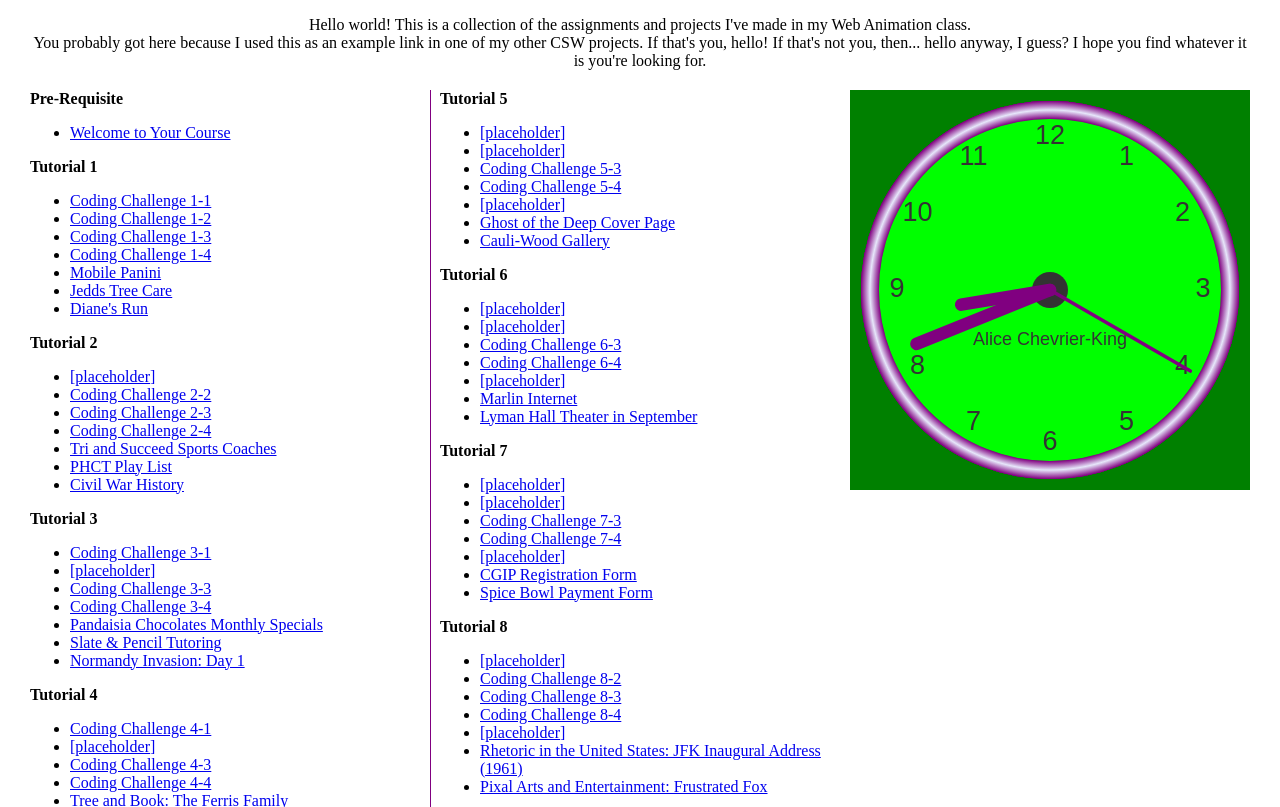
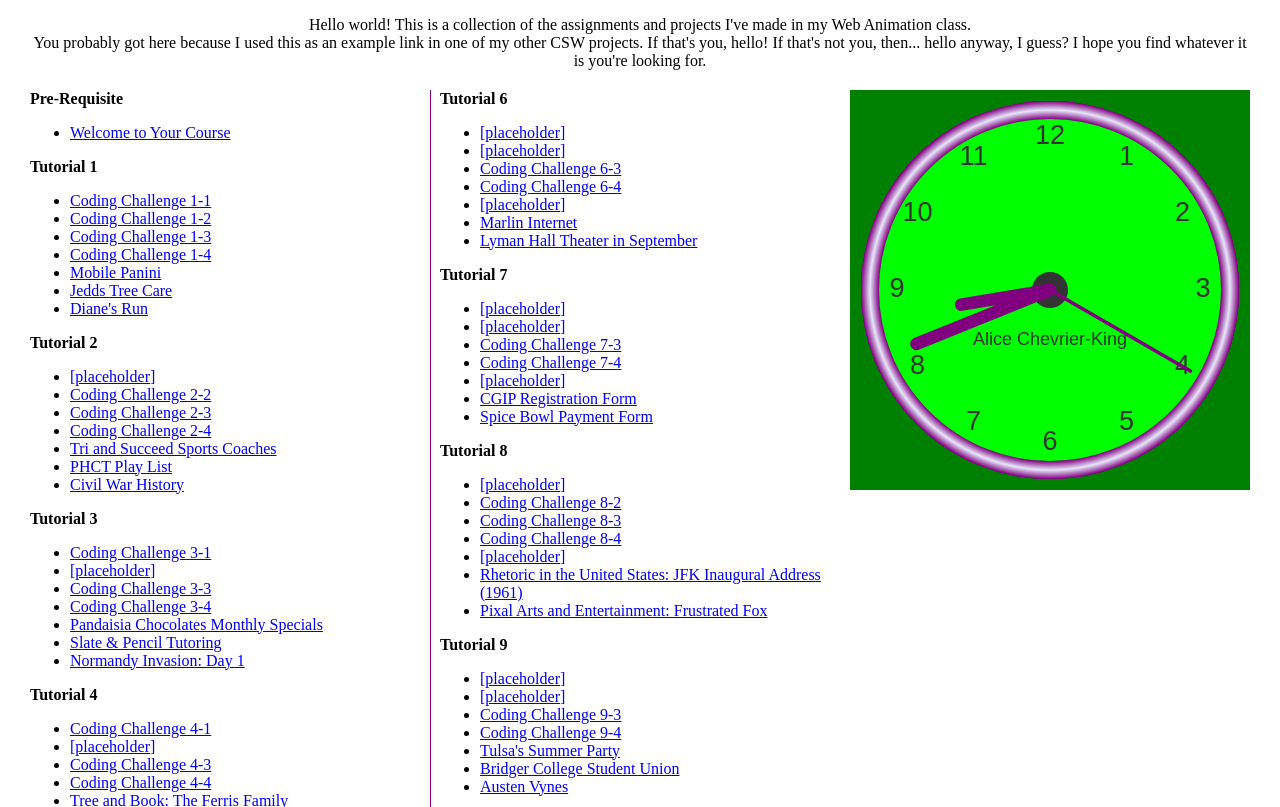
Before and after one commit to shazarxaflight/FA26-CSW-38, a plain HTML site: page index.html in a window 1280 px wide. Shown: the part 105-912 px from the top of the page. Drawn offline with Linux system fonts and the light colour scheme.

Commit message:
update links

```diff
--- a/index.html
+++ b/index.html
@@ -255,6 +255,18 @@ function drawName(ctx, radius) {
   </ul>
 </div>
 <div>
+<p><strong>Tutorial 9</strong></p>
+  <ul>
+    <li><a href="tutorial-9/coding-challenge-1/code9-1.html">[placeholder]</a></li>
+    <li><a href="tutorial-9/coding-challenge-2/code9-2.html">[placeholder]</a></li>
+    <li><a href="tutorial-9/coding-challenge-3/code9-3.html">Coding Challenge 9-3</a></li>
+    <li><a href="tutorial-9/coding-challenge-4/code9-4.html">Coding Challenge 9-4</a></li>
+    <li><a href="tutorial-9/review-assignment/tny_july.html">Tulsa's Summer Party</a></li>
+    <li><a href="tutorial-9/case-problem-1/bc_union.html">Bridger College Student Union</a></li>
+    <li><a href="tutorial-9/case-problem-2/ja_vynes.html">Austen Vynes</a></li>
+  </ul>
+</div>
+<div>
 <p><strong>Other</strong></p>
   <ul>
     <li><a href="other/clockface-upgrade/clock.html">Clockface Upgrade</a></li>
```
